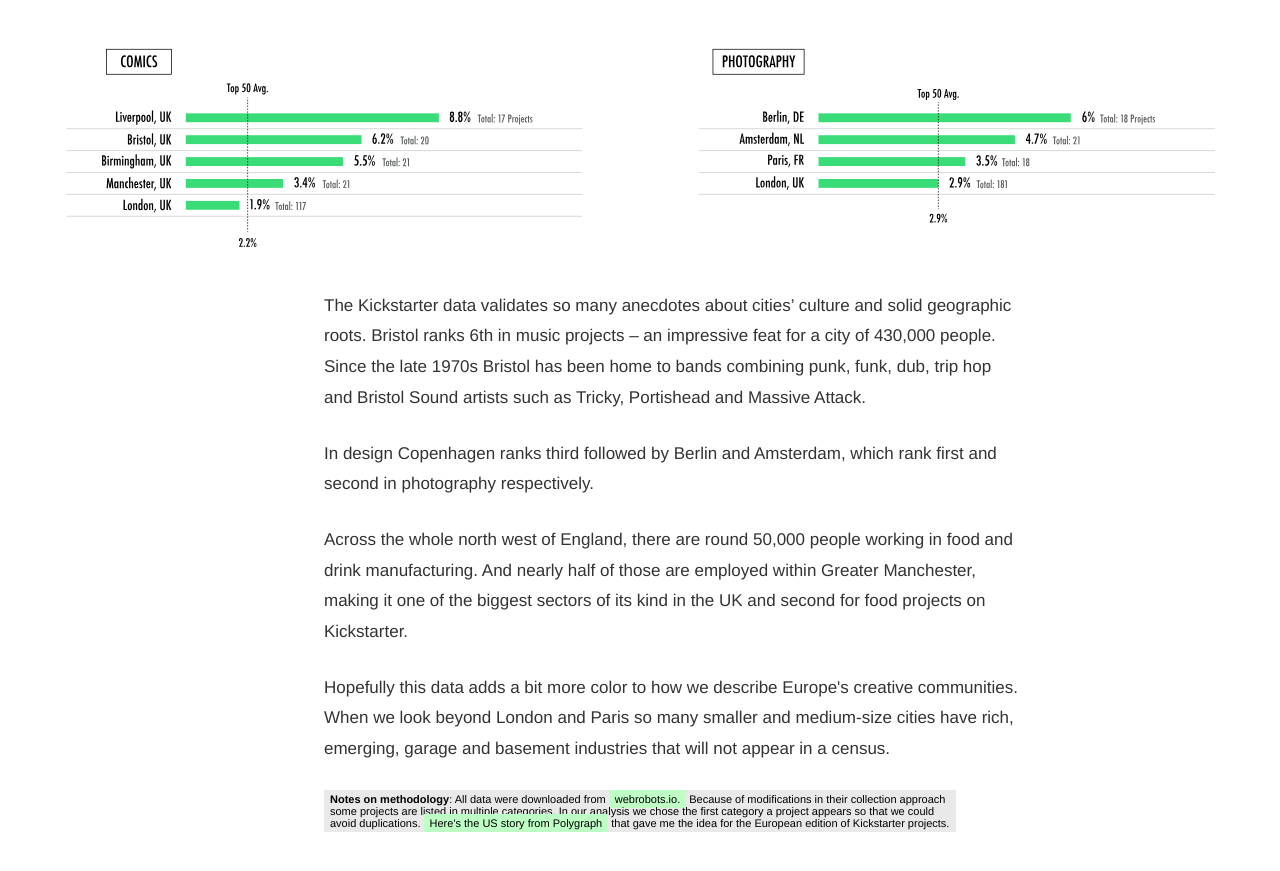
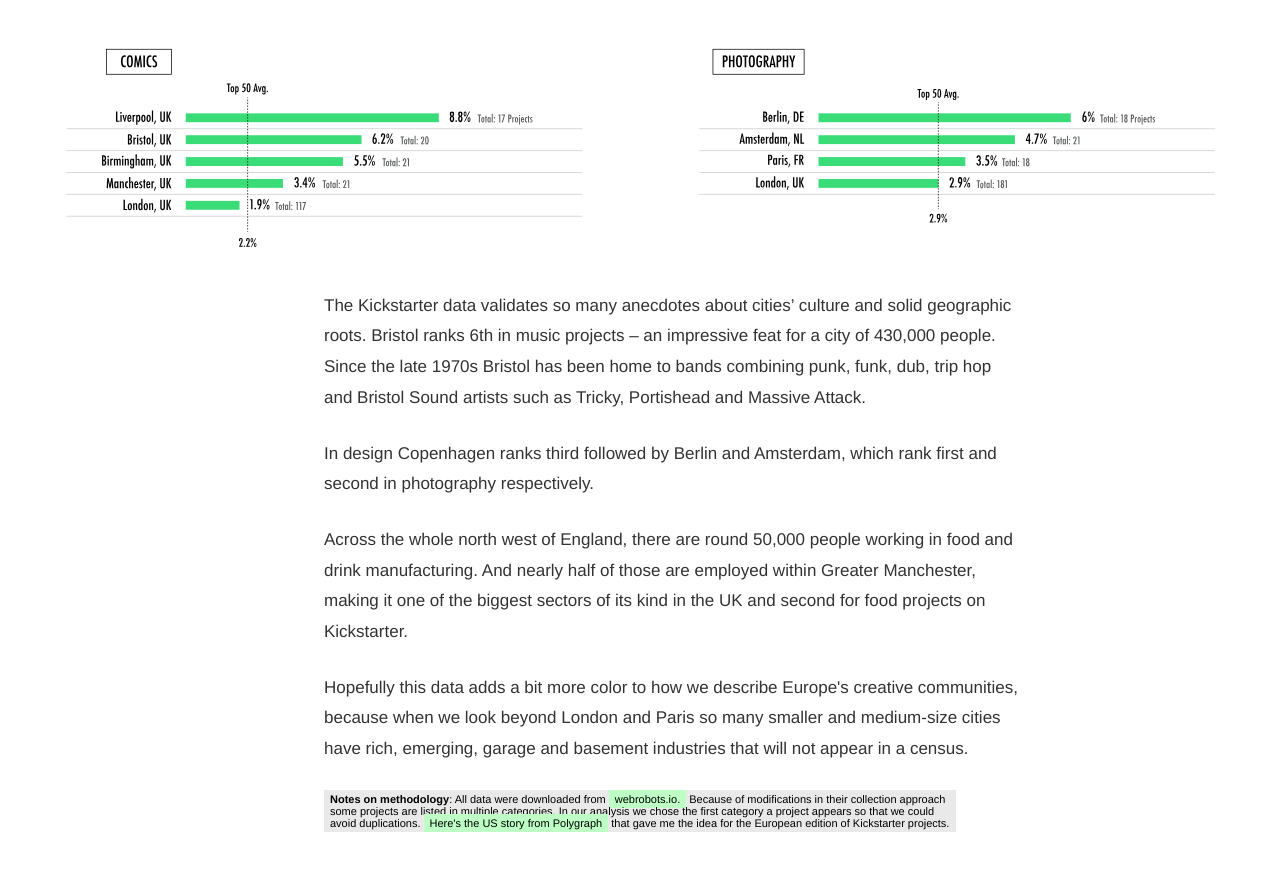
Before and after one commit to 2109Sot/studio-projects, a Jekyll site: the page docs/kickstarter/index.html, which Jekyll copies as it is, in a window 1280 px wide and 900 px high, scrolled down 6892 px. Shown: the top 871 px of the window. Built offline with Jekyll 4.4.1, drawn with Linux system fonts in a browser that asks for light colours.

Commit message:
text_edit

```diff
--- a/docs/kickstarter/index.html
+++ b/docs/kickstarter/index.html
@@ -218,7 +218,7 @@ a {
 
     <p>Across the whole north west of England, there are round 50,000 people working in food and drink manufacturing. And nearly half of those are employed within Greater Manchester, making it one of the biggest sectors of its kind in the UK and second for food projects on Kickstarter.</p>
 
-    <p>Hopefully this data adds a bit more color to how we describe Europe's creative communities. When we look beyond London and Paris so many smaller and medium-size cities have rich, emerging, garage and basement industries that will not appear in a census.</p>
+    <p>Hopefully this data adds a bit more color to how we describe Europe's creative communities, because when we look beyond London and Paris so many smaller and medium-size cities have rich, emerging, garage and basement industries that will not appear in a census.</p>
 
     <div id="my_footer">
       <b>Notes on methodology</b>: All data were downloaded from <a href="https://webrobots.io/kickstarter-datasets/">webrobots.io.</a> Because of modifications in their collection approach some projects are listed in multiple categories. In our analysis we chose the first category a project appears so that we could avoid duplications. <a href="http://polygraph.cool/kickstarter/">Here's the US story from Polygraph</a> that gave me the idea for the European edition of Kickstarter projects.
```
